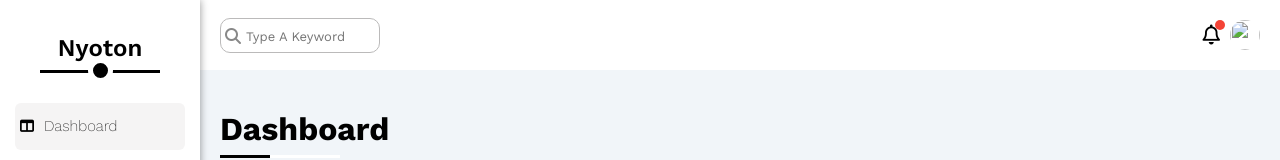
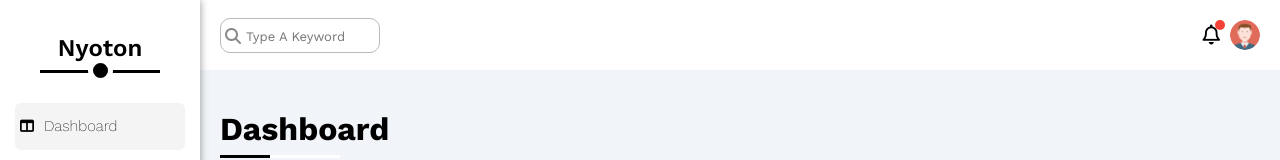
Before and after one commit to nyoton-code/template-four, a plain HTML site: page index.html in a window 1280 px wide. Shown: the top 160 px of the page. Drawn offline with nearby package versions, Linux system fonts and the light colour scheme.

Commit message:
Update index.html
fix avatar.png

```diff
--- a/index.html
+++ b/index.html
@@ -82,7 +82,7 @@
           </div>
           <div class="items f-h-center">
             <i class="fa-regular fa-bell"></i>
-            <img src="iamges\avatar.png" alt="" />
+            <img src="images\avatar.png" alt="" />
           </div>
         </div>
         <!-- end head -->
```
